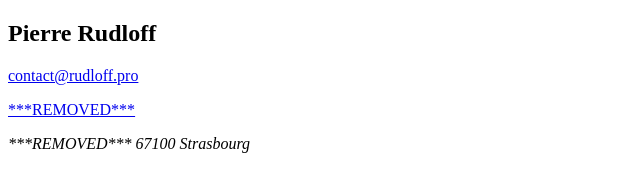
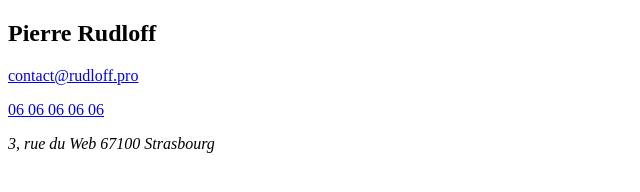
Before and after one commit to StrasWeb/html5-examples, a plain HTML site: page microdata.html in a window 1280 px wide. Shown: the whole page, without its empty margins (0-640 px from the left). Drawn offline with Linux system fonts and the light colour scheme.

Commit message:
Update microdata.html
Remove personal info

```diff
--- a/microdata.html
+++ b/microdata.html
@@ -7,7 +7,7 @@
 <body itemscope itemtype="http://schema.org/Person">
     <h2 itemprop="name">Pierre Rudloff</h2>
 <p><a title="Écrire à Pierre Rudloff" href="mailto:contact@rudloff.pro" itemprop=email>contact@rudloff.pro</a></p>
-<p><a title="Appeler Pierre Rudloff" href=tel:***REMOVED*** itemprop=telephone>***REMOVED***</a></p>
-<address title="Adresse de Pierre Rudloff" itemprop=address itemscope itemtype="http://schema.org/PostalAddress"><span itemprop=streetAddress>***REMOVED***</span> <span itemprop=postalCode>67100</span> <span itemprop=addressLocality>Strasbourg</span></address>
+<p><a title="Appeler Pierre Rudloff" href=tel:0606060606 itemprop=telephone>06&nbsp;06&nbsp;06&nbsp;06&nbsp;06</a></p>
+<address title="Adresse de Pierre Rudloff" itemprop=address itemscope itemtype="http://schema.org/PostalAddress"><span itemprop=streetAddress>3, rue du Web</span> <span itemprop=postalCode>67100</span> <span itemprop=addressLocality>Strasbourg</span></address>
 </body>
 </html>
```
